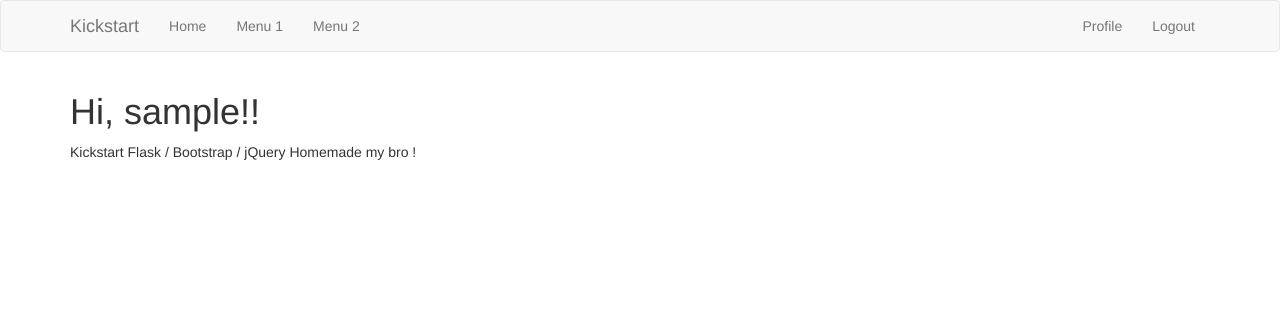
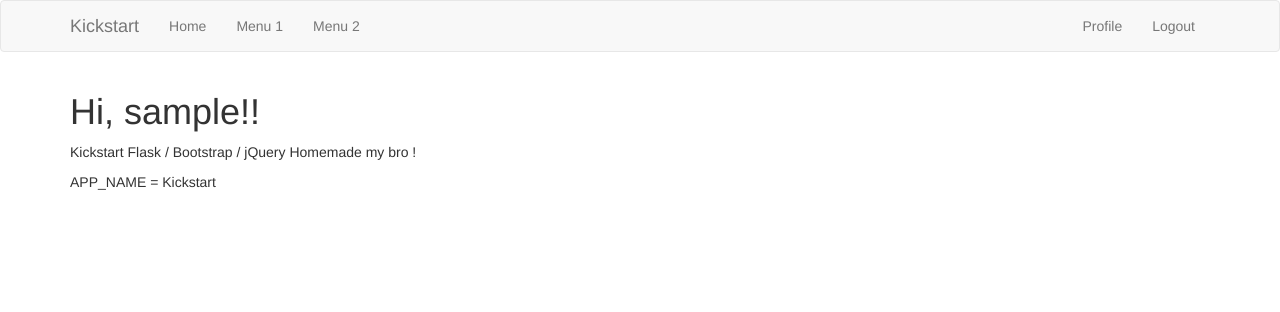
Before and after one commit to Alarid/flask-bootstrap-kickstart, a Flask app: page / in a window 1280 px wide. Shown: the top 312 px of the page. Run offline with Flask 2, Linux system fonts and the light colour scheme; the visitor is signed in with stand-in values (Sample User, id 1); data comes from the database, SQL or seed files in the repository; both versions use the stored data as it was after the commit; some libraries are stand-ins or nearby versions.

Commit message:
Coding utf-8, app name config

```diff
--- a/app/__init__.py
+++ b/app/__init__.py
@@ -1,3 +1,5 @@
+# -*- coding: utf-8 -*-
+
 from flask import Flask, request, current_app
 from flask_sqlalchemy import SQLAlchemy
 from flask_migrate import Migrate
--- a/app/auth/__init__.py
+++ b/app/auth/__init__.py
@@ -1,3 +1,5 @@
+# -*- coding: utf-8 -*-
+
 from flask import Blueprint
 
 bp = Blueprint('auth', __name__)
--- a/app/auth/email.py
+++ b/app/auth/email.py
@@ -1,3 +1,5 @@
+# -*- coding: utf-8 -*-
+
 from flask import current_app
 from app.email import send_email
 from flask import render_template
--- a/app/auth/forms.py
+++ b/app/auth/forms.py
@@ -1,3 +1,5 @@
+# -*- coding: utf-8 -*-
+
 from flask_wtf import FlaskForm
 from wtforms import StringField, PasswordField, BooleanField, SubmitField
 from wtforms.validators import ValidationError, DataRequired, Email, EqualTo
--- a/app/auth/routes.py
+++ b/app/auth/routes.py
@@ -1,3 +1,5 @@
+# -*- coding: utf-8 -*-
+
 from flask import render_template, redirect, url_for, flash, request
 from werkzeug.urls import url_parse
 from flask_login import login_user, logout_user, current_user
--- a/app/cli.py
+++ b/app/cli.py
@@ -1,3 +1,5 @@
+# -*- coding: utf-8 -*-
+
 import os, click
 
 def register(app):
--- a/app/email.py
+++ b/app/email.py
@@ -1,3 +1,5 @@
+# -*- coding: utf-8 -*-
+
 from flask import current_app
 from flask_mail import Message
 from app import mail
--- a/app/errors/__init__.py
+++ b/app/errors/__init__.py
@@ -1,3 +1,5 @@
+# -*- coding: utf-8 -*-
+
 from flask import Blueprint
 
 bp = Blueprint('errors', __name__)
--- a/app/errors/handlers.py
+++ b/app/errors/handlers.py
@@ -1,3 +1,5 @@
+# -*- coding: utf-8 -*-
+
 from flask import render_template
 from app import db
 from app.errors import bp
--- a/app/main/__init__.py
+++ b/app/main/__init__.py
@@ -1,3 +1,5 @@
+# -*- coding: utf-8 -*-
+
 from flask import Blueprint
 
 bp = Blueprint('main', __name__)
--- a/app/main/forms.py
+++ b/app/main/forms.py
@@ -1,3 +1,5 @@
+# -*- coding: utf-8 -*-
+
 from flask_wtf import FlaskForm
 from wtforms import StringField, SubmitField, TextAreaField
 from wtforms.validators import ValidationError, DataRequired, Length
--- a/app/main/routes.py
+++ b/app/main/routes.py
@@ -1,4 +1,6 @@
-from flask import render_template, flash, redirect, url_for, request, g
+# -*- coding: utf-8 -*-
+
+from flask import render_template, flash, redirect, url_for, request, g, current_app
 from flask_login import current_user, login_user, login_required, logout_user
 from werkzeug.urls import url_parse
 from datetime import datetime
@@ -24,7 +26,8 @@ def before_request():
 @login_required
 def index():
     user = {'username': 'Yoh'}
-    return render_template('index.html', title=_('Home'))
+    app_name = current_app.config['APP_NAME']
+    return render_template('index.html', title=_('Home'), app_name=app_name)
 
 
 @bp.route('/user/<username>')
--- a/app/models.py
+++ b/app/models.py
@@ -1,3 +1,5 @@
+# -*- coding: utf-8 -*-
+
 from app import db, login
 from flask import current_app
 from datetime import datetime
--- a/app/templates/index.html
+++ b/app/templates/index.html
@@ -3,4 +3,5 @@
 {% block app_content %}
   <h1>{{ _('Hi, %(username)s!', username=current_user.username) }}!</h1>
   <p>{{ _('Kickstart Flask / Bootstrap / jQuery Homemade my bro !') }}</p>
+  <p>APP_NAME = {{ app_name }} </p>
 {% endblock %}
--- a/config.py
+++ b/config.py
@@ -1,3 +1,5 @@
+# -*- coding: utf-8 -*-
+
 import os
 from dotenv import load_dotenv
 
@@ -5,6 +7,7 @@ base_dir = os.path.abspath(os.path.dirname(__file__))
 load_dotenv(os.path.join(base_dir, '.env'))
 
 class Config(object):
+    APP_NAME = 'Kickstart'
     SECRET_KEY = os.environ.get('SECRET_KEY') or 'you-will-never-guess'
 
     SQLALCHEMY_DATABASE_URI = os.environ.get('DATABASE_URL') or \
```
Also changed, not shown: app.db, 1 other file.
